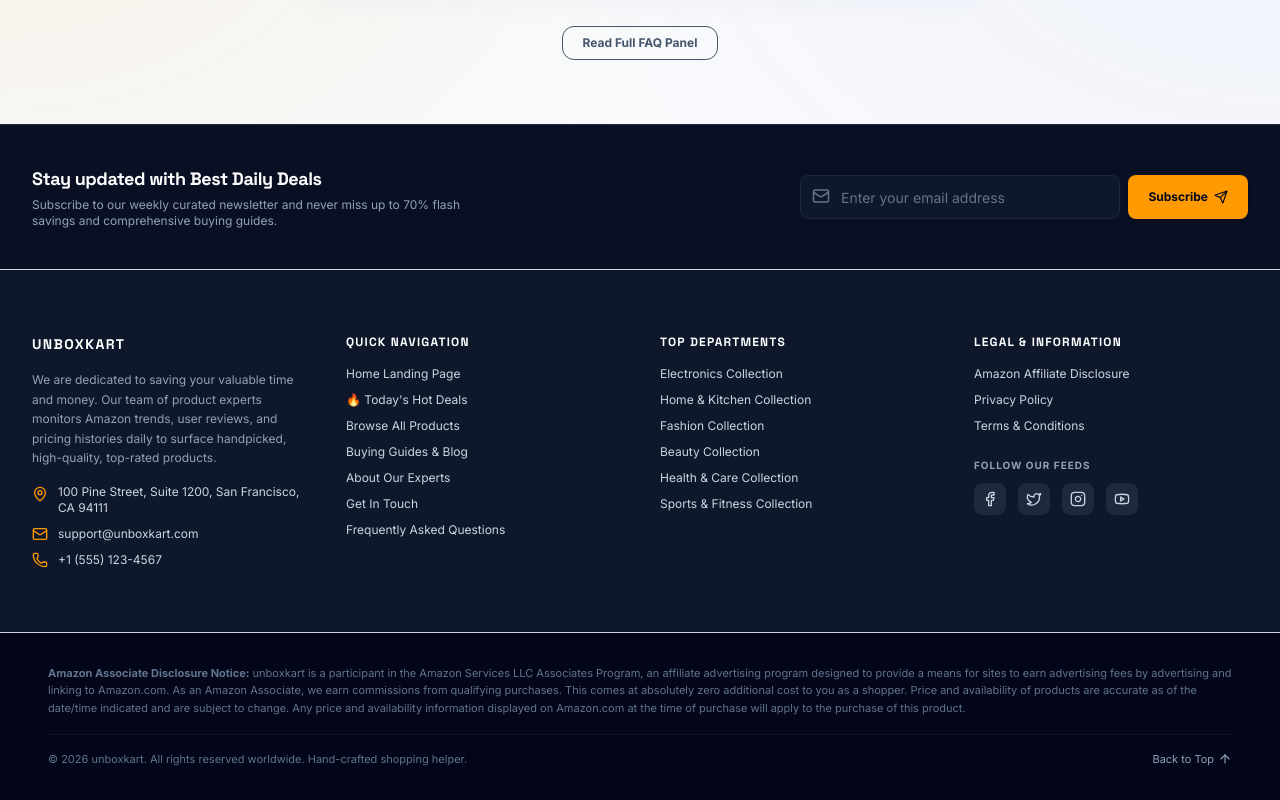
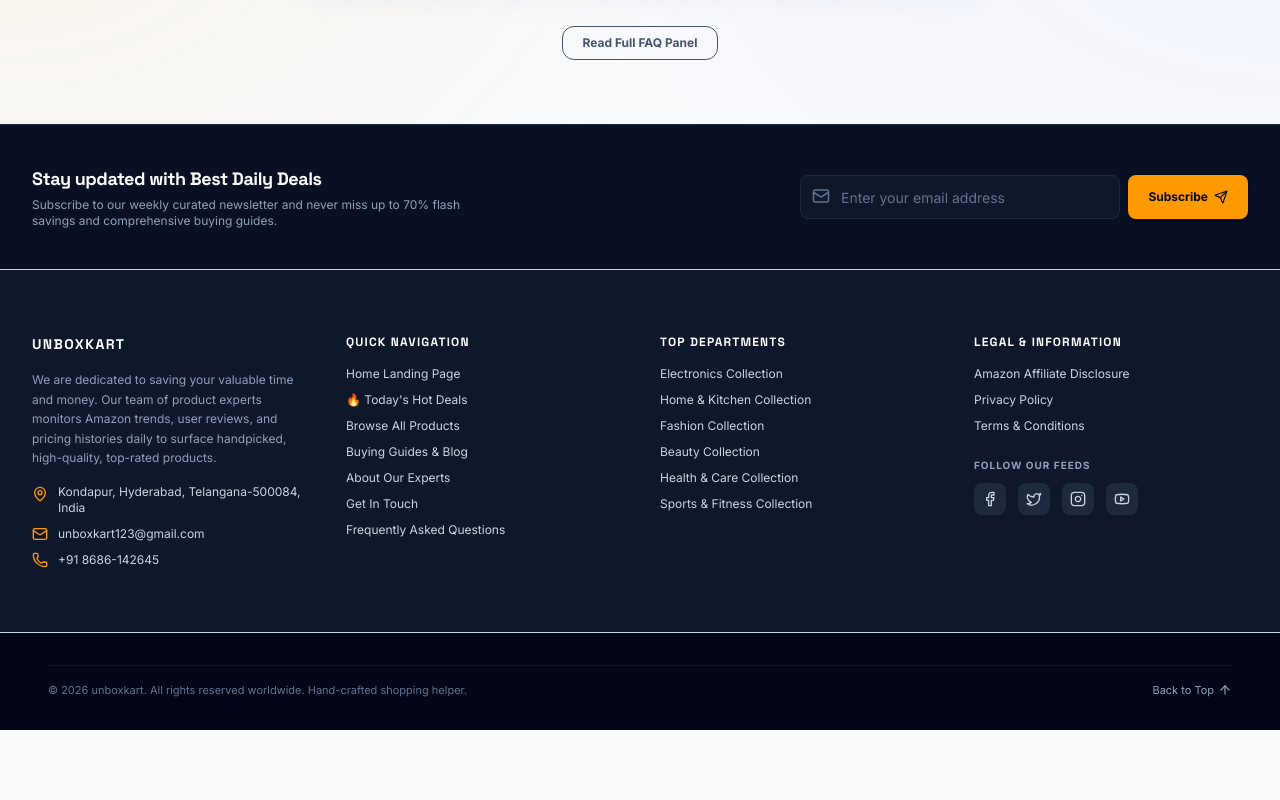
Before and after one commit to unboxkart/unboxkart, a React (Vite) app: page / in a window 1280 px wide. Shown: the part 4098-4898 px from the top of the page. After the commit the page ends 4828 px from the top, so only its background shows below. Built offline with nearby package versions, Linux system fonts and the light colour scheme.

Commit message:
chore: update site contact information and disclosure
Update site configuration with new contact details and social links, and temporarily comment out the Amazon disclosure banner in the footer.

```diff
--- a/src/components/Footer.tsx
+++ b/src/components/Footer.tsx
@@ -177,9 +177,9 @@
       {/* Official Legal Amazon Disclosure Banner */}
       <div className="border-t border-slate-850 bg-slate-950 px-4 py-8">
         <div className="mx-auto max-w-7xl px-4 sm:px-6 lg:px-8 text-center md:text-left space-y-4">
-          <p className="text-[11px] text-slate-500 leading-relaxed" id="amazon-disclosure-para">
+          {/* <p className="text-[11px] text-slate-500 leading-relaxed" id="amazon-disclosure-para">
             <strong>Amazon Associate Disclosure Notice:</strong> {SITE_CONFIG.siteName} is a participant in the Amazon Services LLC Associates Program, an affiliate advertising program designed to provide a means for sites to earn advertising fees by advertising and linking to Amazon.com. As an Amazon Associate, we earn commissions from qualifying purchases. This comes at absolutely zero additional cost to you as a shopper. Price and availability of products are accurate as of the date/time indicated and are subject to change. Any price and availability information displayed on Amazon.com at the time of purchase will apply to the purchase of this product.
-          </p>
+          </p> */}
 
           <div className="flex flex-col md:flex-row items-center justify-between gap-4 pt-4 border-t border-slate-800/40 text-[11px] text-slate-500">
             <span>© 2026 {SITE_CONFIG.siteName}. All rights reserved worldwide. Hand-crafted shopping helper.</span>
--- a/src/config.ts
+++ b/src/config.ts
@@ -5,15 +5,15 @@
   siteName: "unboxkart",
   siteTitle: "unboxkart - Your Ultimate Amazon Smart Shopping Guide",
   siteDescription: "Find the best Amazon deals, top-rated products, and expert buying guides. We scour Amazon daily to bring you handpicked deals with up to 70% savings.",
-  contactEmail: "support@unboxkart.com",
-  contactPhone: "+1 (555) 123-4567",
-  address: "100 Pine Street, Suite 1200, San Francisco, CA 94111",
+  contactEmail: "unboxkart123@gmail.com",
+  contactPhone: "+91 8686-142645",
+  address: "Kondapur, Hyderabad, Telangana-500084, India",
   socials: {
-    facebook: "https://facebook.com/unboxkart",
-    twitter: "https://twitter.com/unboxkart",
-    instagram: "https://instagram.com/unboxkart",
-    youtube: "https://youtube.com/unboxkart",
-    whatsapp: "https://wa.me/15551234567",
+    facebook: "https://facebook.com/",
+    twitter: "https://twitter.com/",
+    instagram: "https://instagram.com/",
+    youtube: "https://youtube.com/",
+    whatsapp: "https://wa.me/8686142645",
   },
   gaMeasurementId: "G-XXXXXXXXXX", // Google Analytics Measurement ID
 };
```
